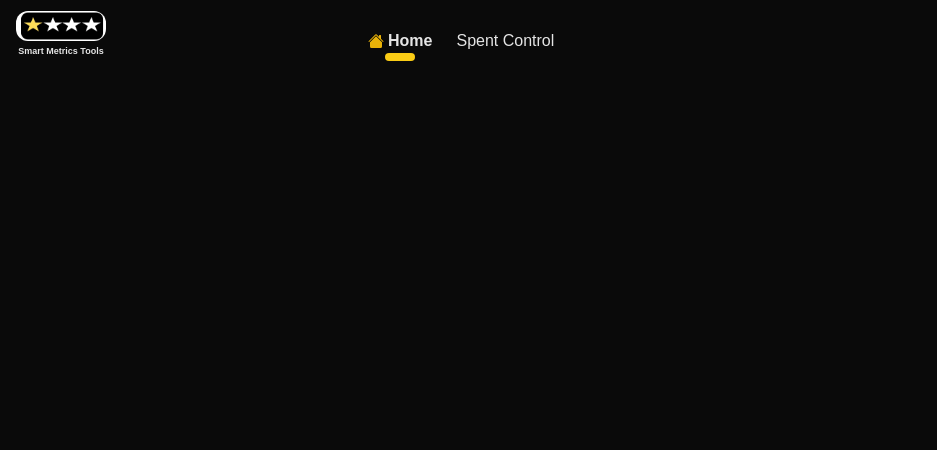
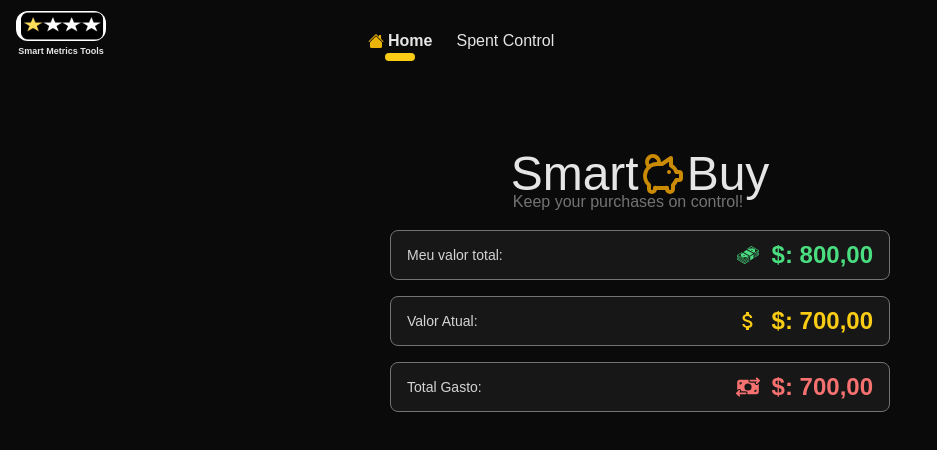
Before and after one commit to jkswebsites/Smart-Metrics-Tools, a Next.js app: page / in a window 1280 px wide. Shown: the top 450 px of the page, without its empty margins (0-937 px from the left). Built offline with nearby package versions, Linux system fonts and the light colour scheme.

Commit message:
feat: add painel-data component

```diff
--- /dev/null
+++ b/app/(smart-buy)/_components/form-total-value.tsx
@@ -0,0 +1,11 @@
+import React from 'react'
+
+const FormTotalValue = () => {
+  return (
+    <form>
+
+    </form>
+  )
+}
+
+export default FormTotalValue
--- /dev/null
+++ b/app/(smart-buy)/_components/manager-smart-buy.tsx
@@ -0,0 +1,14 @@
+import React from 'react'
+import PainelData from './painel-data'
+import FormTotalValue from './form-total-value'
+
+const ManagerSmartBuy = () => {
+  return (
+    <div>
+      <PainelData/>
+      <FormTotalValue/>
+    </div>
+  )
+}
+
+export default ManagerSmartBuy
--- /dev/null
+++ b/app/(smart-buy)/_components/painel-data.tsx
@@ -0,0 +1,39 @@
+import React from 'react'
+import { GiMoneyStack } from "react-icons/gi";
+import { MdOutlineAttachMoney } from "react-icons/md";
+import { FaMoneyBillTransfer } from "react-icons/fa6";
+
+const PainelData = () => {
+  return (
+    <div className='w-[95%] space-y-4 min-h-[200px mx-auto my-4 sm:w-[500px]'>
+      <div className='w-full bg-neutral-900 flex justify-between items-center px-4 py-2 rounded-lg border border-neutral-500'>
+        <span className='text-neutral-300 text-sm'>Meu valor total:</span>
+        <div className='flex items-center justify-center'>
+            <GiMoneyStack className='mr-3 text-2xl text-green-400'/>
+            <span className='text-green-400 font-bold text-2xl'>$: 800,00</span>
+        </div>
+      </div>
+
+
+      <div className='w-full bg-neutral-900 flex justify-between items-center px-4 py-2 rounded-lg border border-neutral-500'>
+        <span className='text-neutral-300 text-sm'>Valor Atual:</span>
+        <div className='flex items-center justify-center'>
+            <MdOutlineAttachMoney className='mr-3 text-2xl text-yellow-400'/>
+            <span className='text-yellow-400 font-bold text-2xl'>$: 700,00</span>
+        </div>
+      </div>
+
+      <div className='w-full bg-neutral-900 flex justify-between items-center px-4 py-2 rounded-lg border border-neutral-500'>
+        <span className='text-neutral-300 text-sm'>Total Gasto:</span>
+        <div className='flex items-center justify-center'>
+            <FaMoneyBillTransfer className='mr-3 text-2xl text-red-400'/>
+            <span className='text-red-400 font-bold text-2xl'>$: 700,00</span>
+        </div>
+      </div>
+
+
+    </div>
+  )
+}
+
+export default PainelData
--- /dev/null
+++ b/app/(smart-buy)/page.tsx
@@ -0,0 +1,20 @@
+import { TbPigMoney } from "react-icons/tb";
+import PrimaryTitles, { PrimaryTitlesProps } from "../_components/primary-titles";
+import ManagerSmartBuy from "./_components/manager-smart-buy";
+
+const titlesData: PrimaryTitlesProps = {
+  title: "Smart Buy",
+  icon: TbPigMoney,
+  subtitle: "Keep your purchases on control!"
+}
+
+export default function Home() {
+  return (
+    <div className="h-full w-full">
+      <main className="w-[95%] mx-auto min-h-[800px] mt-20">
+        <PrimaryTitles {...titlesData}/>
+        <ManagerSmartBuy/>
+      </main>
+    </div>
+  );
+}
--- a/app/_components/header.tsx
+++ b/app/_components/header.tsx
@@ -10,7 +10,7 @@ const Header = () => {
   const menu = useMenuManager();
 
   return (
-    <header className='w-full overflow-x-hidden h-[70px] flex  items-center justify-between'>
+    <header className='w-full  h-[70px] flex  items-center justify-between'>
 
     <LogoComponent/>
       <ManagerMenu {...menu}/>
--- /dev/null
+++ b/app/_components/primary-titles.tsx
@@ -0,0 +1,21 @@
+import React from 'react'
+import { IconType } from 'react-icons';
+
+export interface PrimaryTitlesProps {
+    title: string;
+    icon: IconType;
+    subtitle: string;
+}
+
+const PrimaryTitles = ({title, icon: Icon, subtitle} : PrimaryTitlesProps) => {
+  return (
+    <div className="px-2 w-95% mx-auto text-center">
+    <h1 className="text-5xl flex items-center justify-center">
+          {title.split(' ')[0]} <Icon className="text-yellow-600"/> {title.split(' ')[1]}
+        </h1>
+        <h2 className="text-neutral-500 mr-6 -mt-2">{subtitle}</h2>
+    </div>
+  )
+}
+
+export default PrimaryTitles
--- a/app/page.tsx
+++ /dev/null
@@ -1,9 +0,0 @@
-
-
-export default function Home() {
-  return (
-    <div className="h-full w-full">
-
-    </div>
-  );
-}
```
